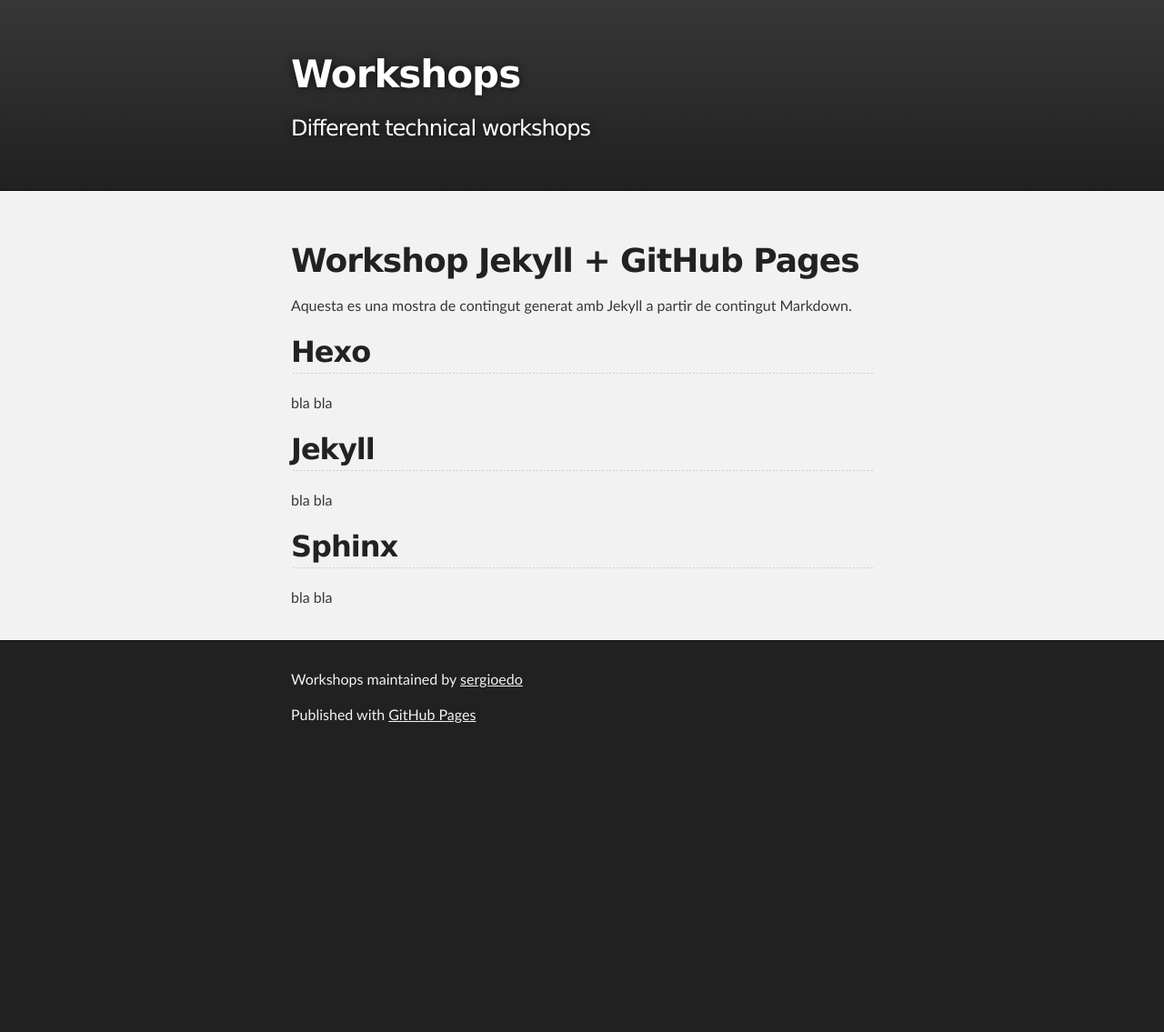
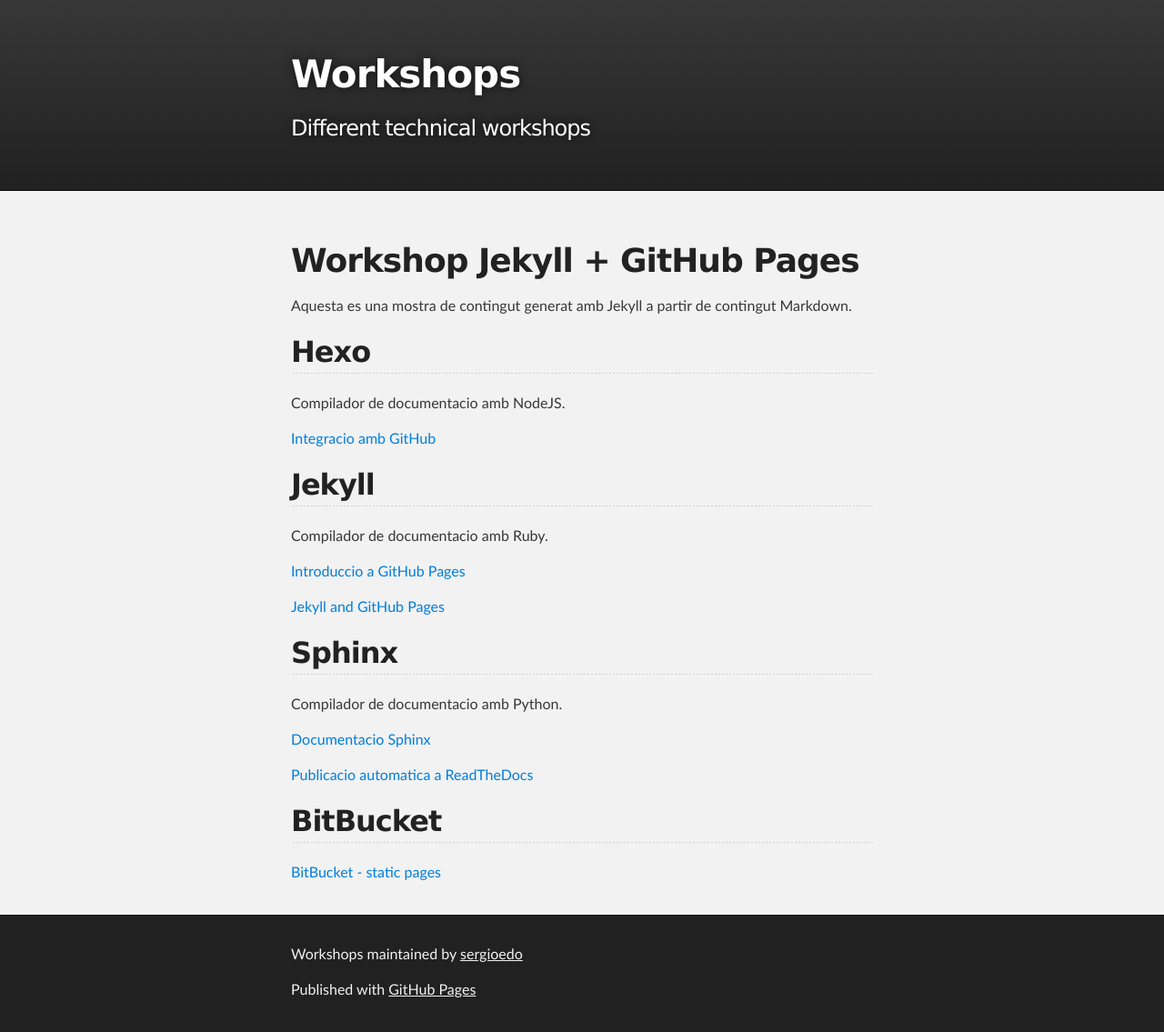
Before and after one commit to sergioedo/workshops, a Jekyll site: the page built from _posts/2011-12-31-workshop_test.md, in a window 1280 px wide. Shown: the whole page at 91% size. Built offline with Jekyll 4.4.1, drawn with Linux system fonts in a browser that asks for light colours; before the commit the page ends 900 px from its top, so only the background shows below that.

Commit message:
more info

```diff
--- a/_posts/2011-12-31-workshop_test.md
+++ b/_posts/2011-12-31-workshop_test.md
@@ -8,15 +8,29 @@ title: Workshop Jekyll + GitHub Pages
 
 Aquesta es una mostra de contingut generat amb Jekyll a partir de contingut Markdown.
 
-
 ## Hexo ##
 
-bla bla
+Compilador de documentacio amb NodeJS.
+
+[Integracio amb GitHub](http://hexo.io/docs/deployment.html)
 
 ## Jekyll ##
 
-bla bla
+Compilador de documentacio amb Ruby.
+
+[Introduccio a GitHub Pages](http://ben.balter.com/teach.github.com/presentations/github-pages-jekyll-you.html#/)
+
+[Jekyll and GitHub Pages](https://help.github.com/articles/using-jekyll-with-pages)
+
 
 ## Sphinx ##
 
-bla bla
+Compilador de documentacio amb Python.
+
+[Documentacio Sphinx](http://sphinx-doc.org/)
+
+[Publicacio automatica a ReadTheDocs](https://readthedocs.org/)
+
+## BitBucket ##
+
+[BitBucket - static pages](https://confluence.atlassian.com/display/BITBUCKET/Publishing+a+Website+on+Bitbucket?continue=https%3A%2F%2Fconfluence.atlassian.com%2Fdisplay%2FBITBUCKET%2FPublishing%2Ba%2BWebsite%2Bon%2BBitbucket&application=cac)
```
